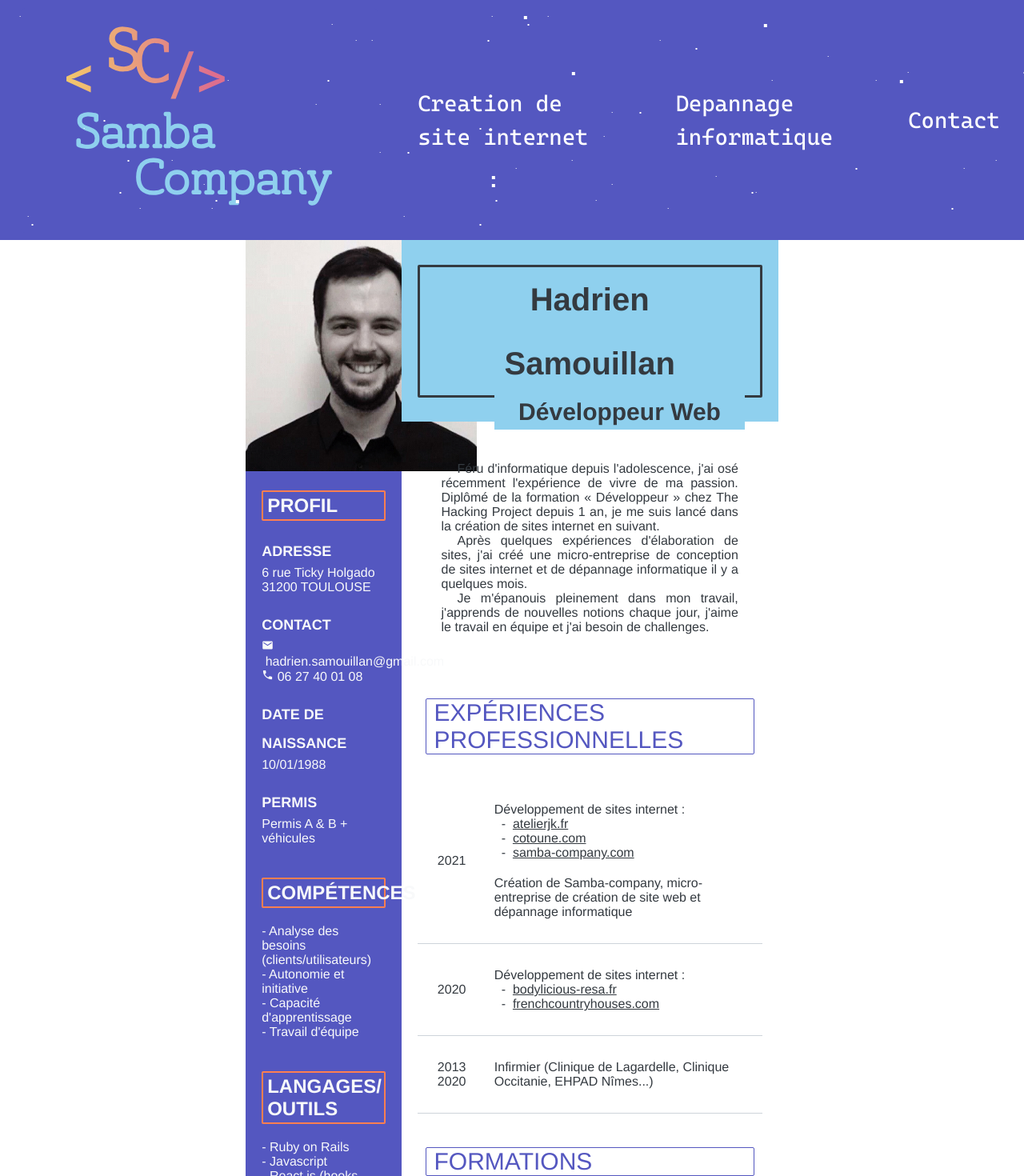
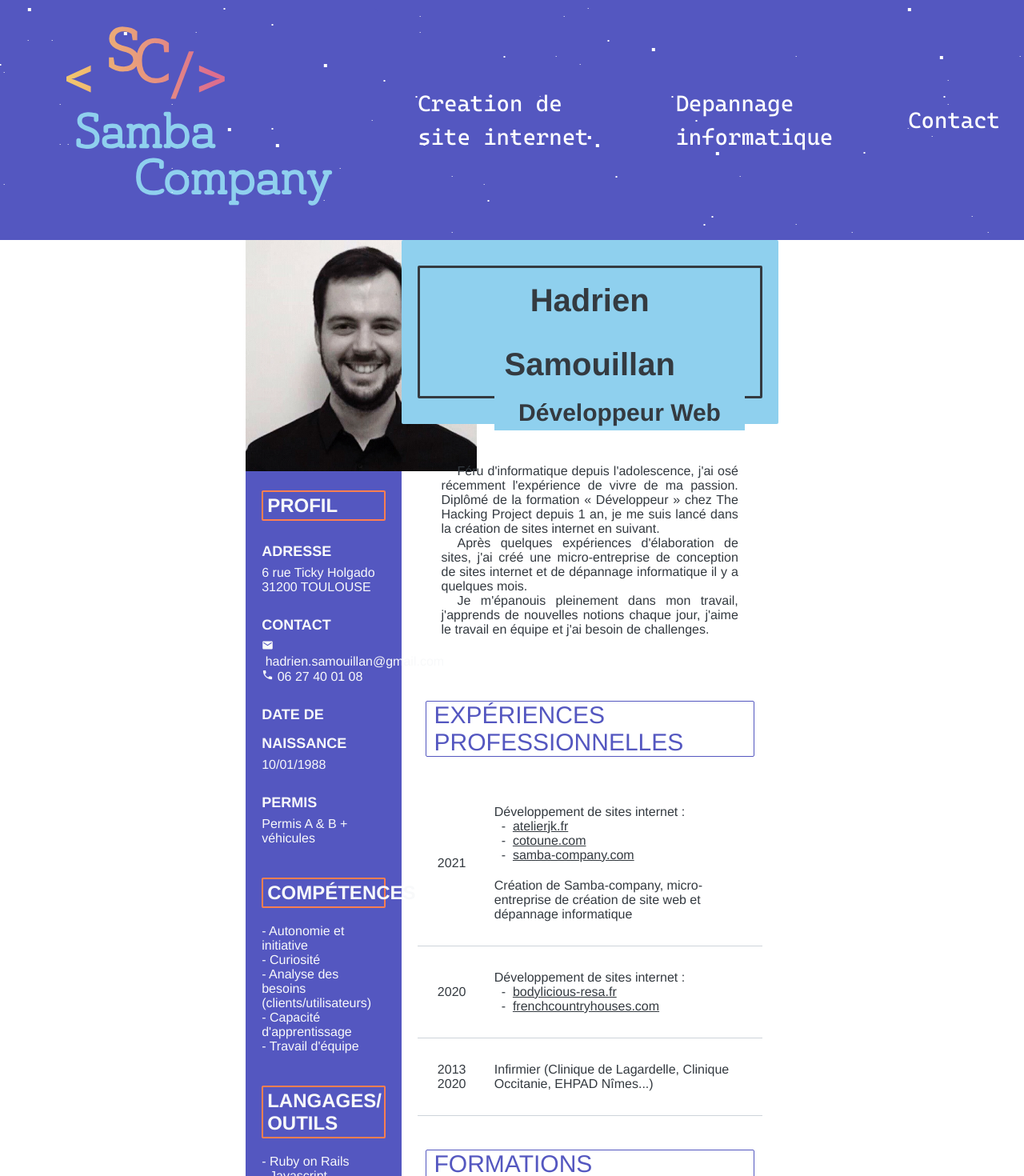
Before and after one commit to DoubleLama/samba-company, a React (Create React App) app in the folder client/: page /cv in a window 1280 px wide. Shown: the top 1470 px of the page at 80% size. Built offline with nearby package versions, Linux system fonts and the light colour scheme; no server answers.

Commit message:
update capability

```diff
--- a/client/src/Components/CV/CV.jsx
+++ b/client/src/Components/CV/CV.jsx
@@ -51,8 +51,9 @@ export const CV = () => {
         <div className='abilities__table'>
           <h2 className='abilities__table--title'>COMPÉTENCES</h2>
           <div className='hobbies__table--content'>
+            <p>- Autonomie et initiative</p>
+            <p>- Curiosité </p>
             <p>- Analyse des besoins (clients/utilisateurs)</p>
-            <p>- Autonomie et initiative</p>
             <p>- Capacité d&apos;apprentissage</p>
             <p>- Travail d&apos;équipe</p>
           </div>
--- a/client/src/style/_cv.scss
+++ b/client/src/style/_cv.scss
@@ -70,6 +70,7 @@
       flex-direction: column;
       justify-content: center;
       align-items: center;
+      border-radius: 0.2rem;
 
       &--title {
         position: relative;
```
